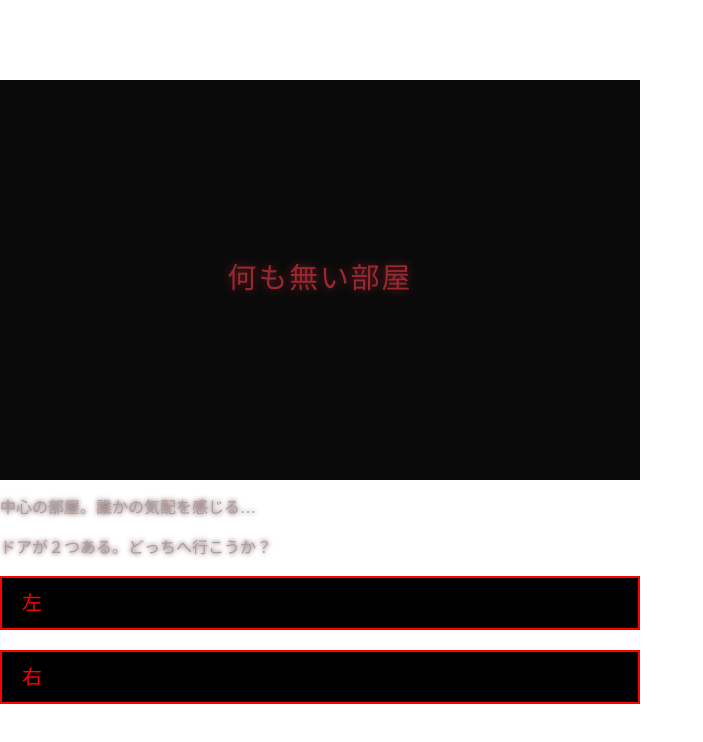
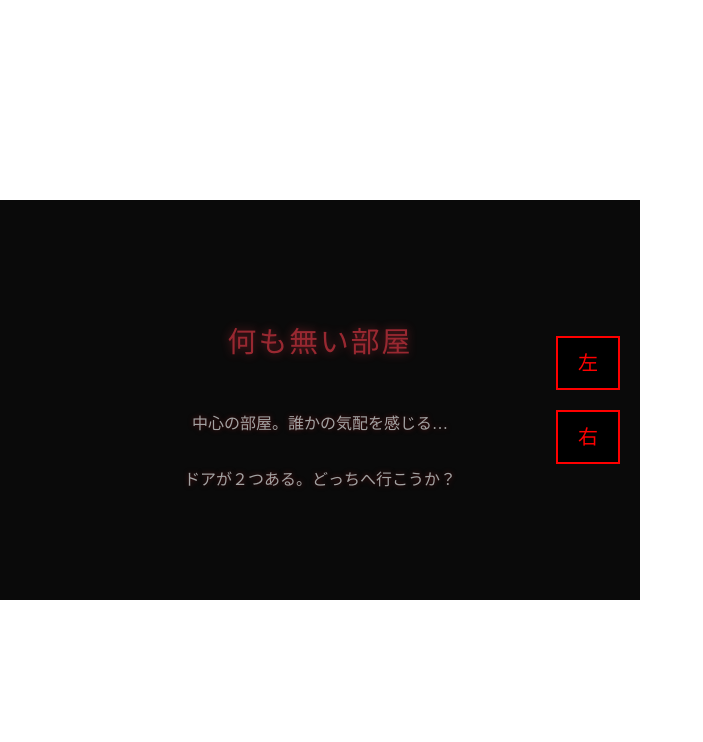
Before and after one commit to airi0224/dasyutsu-game, a React (Vite) app: page /start in a window 1280 px wide. Shown: the top 742 px of the page, without its empty margins (0-703 px from the left). Built offline with nearby package versions, Linux system fonts and the light colour scheme.

Commit message:
Roonviewに文字入れ

```diff
--- a/src/Rooms/Start/index.jsx
+++ b/src/Rooms/Start/index.jsx
@@ -5,19 +5,21 @@ import RoomView from '../../components/RoomView';
 
 
 
+
 export default function Start() {
   return (
-    <div >
-      <RoomView description={"何も無い部屋"} />
+    <div className="start-container">
+      <RoomView description={"何も無い部屋"} >
 
       <p className="room-text">中心の部屋。誰かの気配を感じる…</p>
       <p className="room-text">ドアが２つある。どっちへ行こうか？</p>
+      </RoomView>
 
 
-      <p className="button-group">
-      <Link to="/room1" className="horror-link">左</Link>
-      <Link to="/room2" className="horror-link">右</Link>
-      </p>
+      <div className="button-group">
+       <Link to="/room1" className="horror-link">左</Link>
+       <Link to="/room2" className="horror-link">右</Link>
+      </div>
 
     </div>
   );
--- a/src/components/RoomView.css
+++ b/src/components/RoomView.css
@@ -1,5 +1,5 @@
 .title-screen {
-  b.title-screen {
+
   background-color: #121212;
   color: #f2f2f2;
   width: 50vw;
@@ -13,11 +13,6 @@
 }
 
 
-.game-title {
-  font-size: 3rem;
-  margin-bottom: 1rem;
-  letter-spacing: 2px;
-}
 
 .subtitle {
   font-size: 1.2rem;
@@ -88,14 +83,26 @@
   color: #a3a3a3;
   text-shadow: 0 0 5px rgb(86, 18, 18);
 }
+.start-container {
+  position: relative;
+}
 .button-group {
+  position: absolute;
+  top: 50%;
+  right: 20px;
+  transform: translateY(-50%);
+  display: flex;
+  flex-direction: column;
+  gap: 20px;
+}
+/* .button-group {
   display: flex;
   flex-direction:column;
   gap: 20px; /* ボタン間のスペース */
   /* justify-content: center; */
 
-  /* margin-top: 40px; */
-}
+  /* margin-top: 40px;} */
+ */
 
 .horror-button, .horror-link {
   background-color: #000;
@@ -127,20 +134,9 @@
 /* .room-view {
   background-color: red !important;
 } */
-ackground-color: #121212;
-  color: #f2f2f2;
-  width: 50vw;
-  height: 50vh;
-
-  display: flex;
-  flex-direction: column;
-  justify-content: center;
-  align-items: center;
-  font-family: 'Noto Serif JP', serif;
-}
 
 
-.game-title {
+/* .game-title {
   font-size: 3rem;
   margin-bottom: 1rem;
   letter-spacing: 2px;
@@ -150,9 +146,9 @@ ackground-color: #121212;
   font-size: 1.2rem;
   margin-bottom: 2rem;
   opacity: 0.8;
-}
+} */
 
-.start-button {
+/* .start-button {
   padding: 0.75rem 2rem;
   font-size: 1rem;
   background-color: #333;
@@ -165,7 +161,7 @@ ackground-color: #121212;
 
 .start-button:hover {
   background-color: #555;
-}
+} */
 
 
 /* RoomView.css */
@@ -215,6 +211,10 @@ ackground-color: #121212;
   color: #a3a3a3;
   text-shadow: 0 0 5px rgb(86, 18, 18);
 }
+.start-container{
+position: relative;
+
+}
 .button-group {
   display: flex;
   flex-direction:column;
@@ -243,3 +243,14 @@ ackground-color: #121212;
   border-color: black;
   text-shadow: 2px 2px 5px red;
 }
+
+/* .room-text {
+  font-size: 1.2rem;
+  color: #272727;
+  line-height: 1.8;
+  margin-bottom: 1rem;
+  text-shadow: 0 0 4px rgba(255, 255, 255, 0.1);
+} */
+/* .room-view {
+  background-color: red !important;
+} */
```
